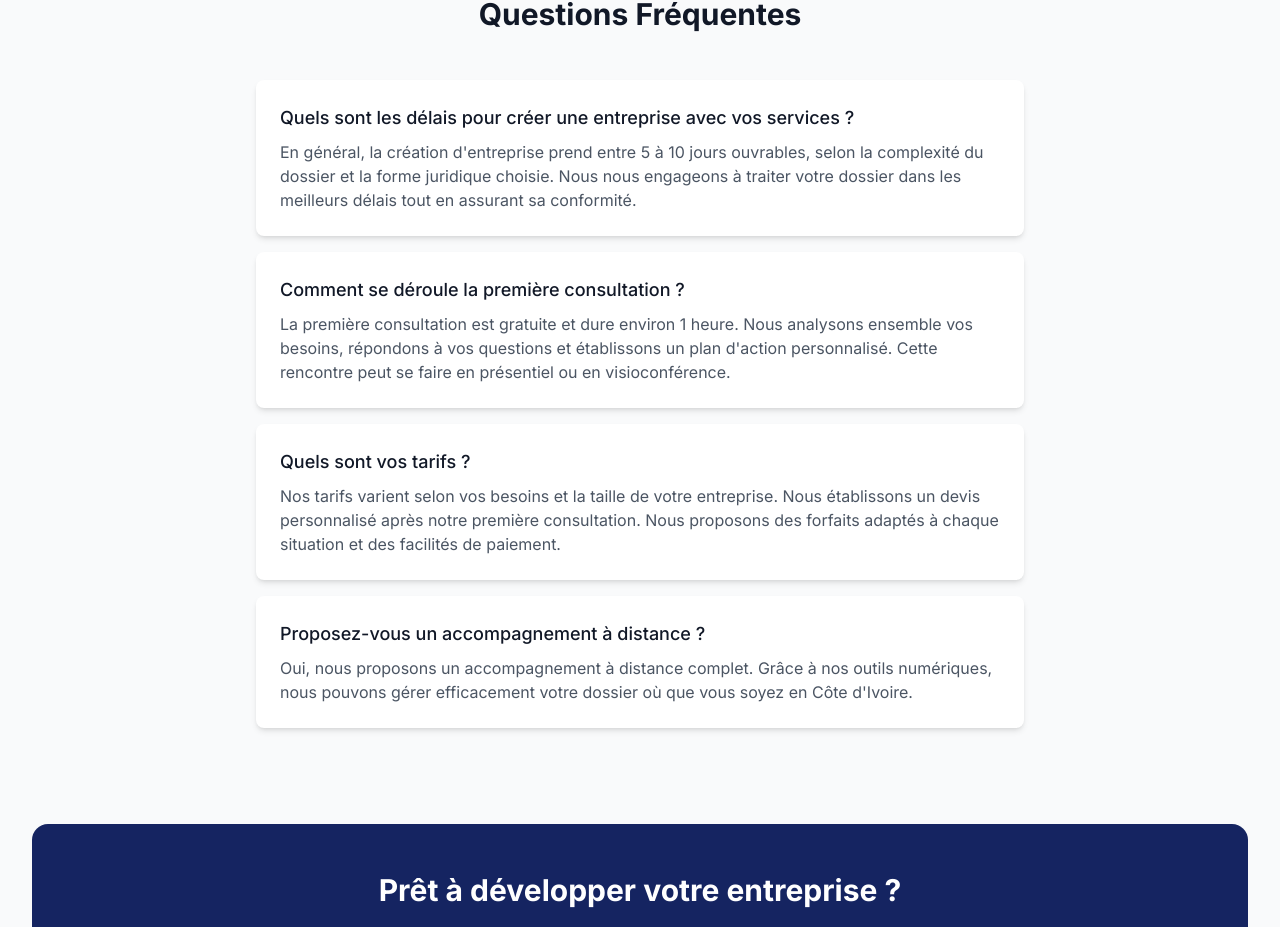
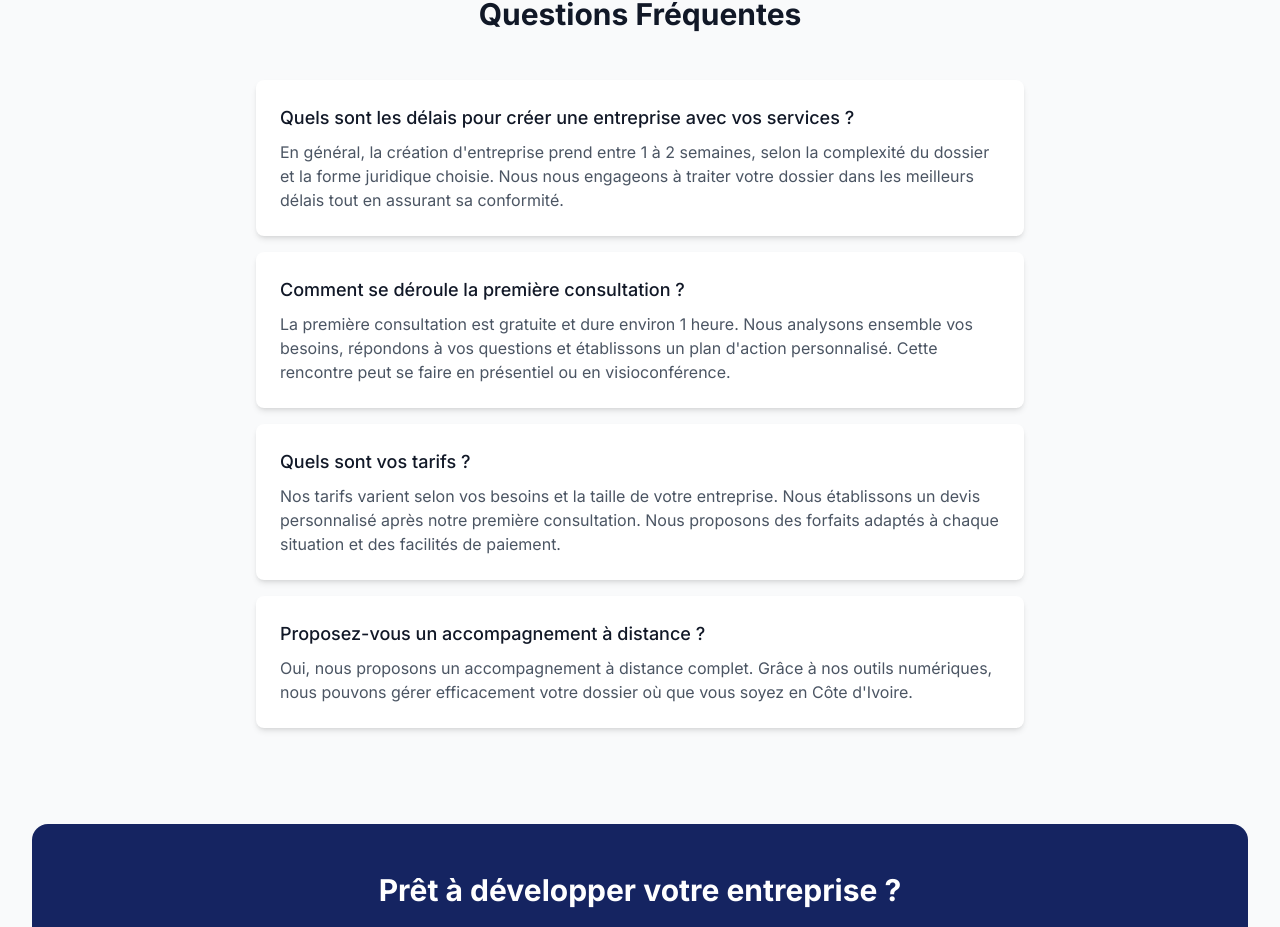
Before and after one commit to azerty12-ops/kan-kle-consulting, a React (Vite) app: page /services in a window 1280 px wide. Shown: the part 1888-2815 px from the top of the page. Built offline with nearby package versions, Linux system fonts and the light colour scheme.

Commit message:
Update business creation timeline in FAQ

```diff
--- a/src/pages/Services.jsx
+++ b/src/pages/Services.jsx
@@ -120,7 +120,7 @@ const services = [
 const faqs = [
   {
     question: "Quels sont les délais pour créer une entreprise avec vos services ?",
-    answer: "En général, la création d'entreprise prend entre 5 à 10 jours ouvrables, selon la complexité du dossier et la forme juridique choisie. Nous nous engageons à traiter votre dossier dans les meilleurs délais tout en assurant sa conformité."
+    answer: "En général, la création d'entreprise prend entre 1 à 2 semaines, selon la complexité du dossier et la forme juridique choisie. Nous nous engageons à traiter votre dossier dans les meilleurs délais tout en assurant sa conformité."
   },
   {
     question: "Comment se déroule la première consultation ?",
```
